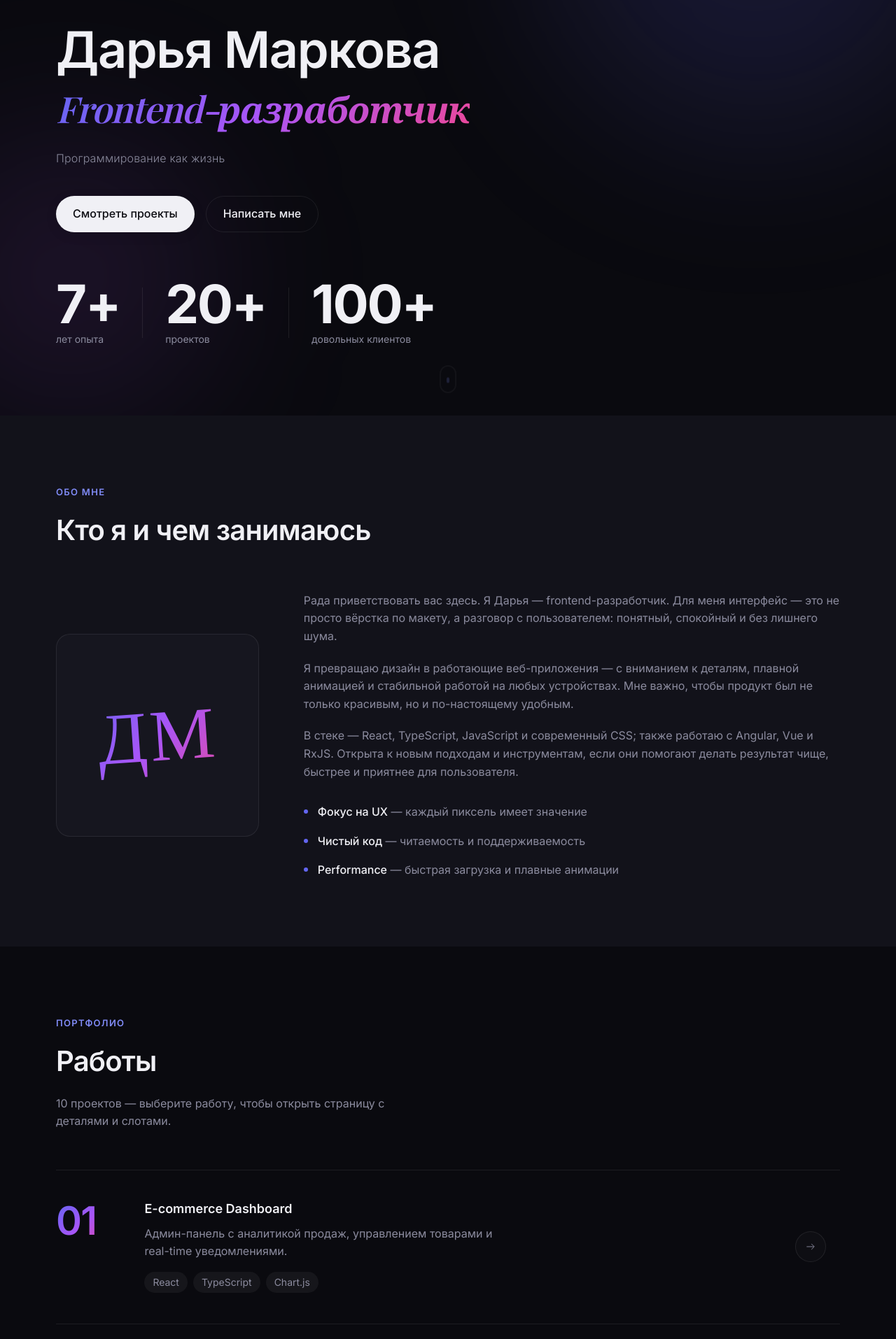
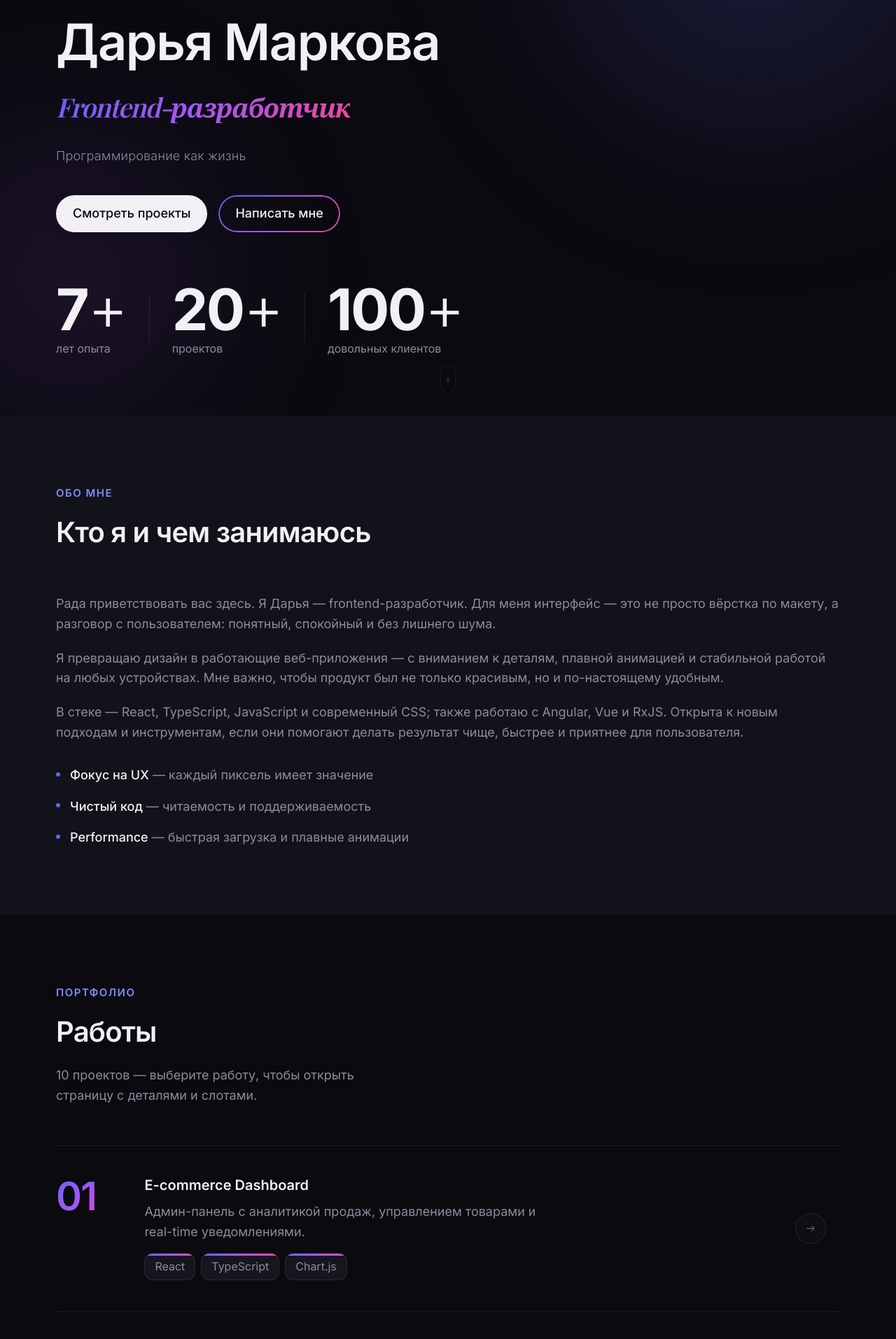
Before and after one commit to MarkovaDA/Portfolio, a React (Vite) app: page / in a window 1280 px wide. Shown: the part 206-2120 px from the top of the page at 70% size. Built offline with nearby package versions, Linux system fonts and the light colour scheme; a web font is replaced by a local one.

Commit message:
Визуальный рефакторинг

```diff
--- a/src/components/About.tsx
+++ b/src/components/About.tsx
@@ -10,11 +10,13 @@ function HighlightItem({ text }: { text: string }) {
   )
 }
 
+const TEMP_HIDE_AVATAR = true
+
 export function About() {
   const { t } = useLocale()
 
   return (
-    <section id="about" className="section about">
+    <section id="about" className={`section about${TEMP_HIDE_AVATAR ? ' about--hide-visual' : ''}`}>
       <div className="container">
         <div className="section__header">
           <span className="section__label">{t.about.label}</span>
--- a/src/components/Hero.tsx
+++ b/src/components/Hero.tsx
@@ -17,7 +17,7 @@ export function Hero() {
         <h1 className="hero__title">
           <span className="hero__name">{t.hero.name}</span>
           <br />
-          <em>{t.hero.role}</em>
+          <em className="hero__role">{t.hero.role}</em>
         </h1>
 
         <p className="hero__subtitle">{t.hero.tagline}</p>
@@ -26,24 +26,24 @@ export function Hero() {
           <a href="#projects" className="btn btn--primary">
             {t.hero.viewProjects}
           </a>
-          <a href="#contact" className="btn btn--ghost">
+          <a href="#contact" className="btn btn--ghost btn--ghost-gradient gradient-border">
             {t.hero.writeMe}
           </a>
         </div>
 
         <div className="hero__stats">
           <div className="hero__stat">
-            <span className="hero__stat-value">7+</span>
+            <span className="hero__stat-value">7<span className="hero__stat-plus">+</span></span>
             <span className="hero__stat-label">{t.hero.yearsExperience}</span>
           </div>
           <div className="hero__stat-divider" aria-hidden="true" />
           <div className="hero__stat">
-            <span className="hero__stat-value">20+</span>
+            <span className="hero__stat-value">20<span className="hero__stat-plus">+</span></span>
             <span className="hero__stat-label">{t.hero.projectsCount}</span>
           </div>
           <div className="hero__stat-divider" aria-hidden="true" />
           <div className="hero__stat">
-            <span className="hero__stat-value">100+</span>
+            <span className="hero__stat-value">100<span className="hero__stat-plus">+</span></span>
             <span className="hero__stat-label">{t.hero.happyClients}</span>
           </div>
         </div>
--- a/src/index.css
+++ b/src/index.css
@@ -41,10 +41,10 @@
   --transition: 0.25s cubic-bezier(0.4, 0, 0.2, 1);
 
   /* Typography scale */
-  --text-xs: 0.8125rem;
-  --text-sm: 0.875rem;
-  --text-base: 1rem;
-  --text-lg: 1.125rem;
+  --text-xs: 0.9375rem;
+  --text-sm: 1rem;
+  --text-base: 1.125rem;
+  --text-lg: 1.25rem;
   --text-section: clamp(2rem, 4vw, 2.5rem);
   --text-hero: clamp(2.5rem, 5vw, 3.5rem);
   --text-display: clamp(3rem, 8vw, 4.5rem);
@@ -122,6 +122,43 @@ img {
   border-color: rgba(255, 255, 255, 0.15);
 }
 
+.gradient-border {
+  position: relative;
+  border: none;
+}
+
+.gradient-border::before {
+  content: '';
+  position: absolute;
+  inset: 0;
+  border-radius: inherit;
+  padding: 1px;
+  background: var(--gradient);
+  -webkit-mask:
+    linear-gradient(#fff 0 0) content-box,
+    linear-gradient(#fff 0 0);
+  -webkit-mask-composite: xor;
+  mask:
+    linear-gradient(#fff 0 0) content-box,
+    linear-gradient(#fff 0 0);
+  mask-composite: exclude;
+  pointer-events: none;
+}
+
+.btn--ghost-gradient {
+  background: transparent;
+}
+
+.btn--ghost-gradient.gradient-border::before {
+  padding: 2px;
+}
+
+.btn--ghost-gradient:hover {
+  border: none;
+  background: rgba(255, 255, 255, 0.05);
+  transform: translateY(-2px);
+}
+
 .btn--large {
   padding: 1rem 2rem;
   font-size: var(--text-base);
@@ -135,6 +172,7 @@ img {
   right: 0;
   z-index: 100;
   height: var(--header-h);
+  overflow: visible;
   transition: background var(--transition), backdrop-filter var(--transition), border-color var(--transition);
 }
 
@@ -154,19 +192,25 @@ img {
 .header__logo {
   display: inline-flex;
   align-items: center;
-  flex-shrink: 0;
+  flex-shrink: 1;
+  min-width: 0;
+  max-width: 55%;
+  padding-block: 0.125rem;
   text-decoration: none;
+  overflow: visible;
 }
 
 .header__logo-word {
+  display: inline-block;
   font-family: var(--font-script);
-  font-size: clamp(2rem, 5vw, 2.5rem);
+  font-size: clamp(1.5rem, 3.5vw, 2.125rem);
   font-weight: 400;
-  line-height: 1;
-  letter-spacing: 0.03em;
+  line-height: 1.15;
+  letter-spacing: 0.02em;
   color: var(--text);
-  transform: rotate(-3deg);
+  transform: rotate(-2deg);
   transform-origin: left center;
+  padding: 0.1em 0.15em 0.05em 0;
   transition: transform var(--transition), color var(--transition);
 }
 
@@ -335,17 +379,21 @@ img {
   font-family: var(--font-sans);
   font-size: var(--text-display);
   font-weight: 600;
-  line-height: 1.1;
+  line-height: 1.15;
   letter-spacing: -0.02em;
+  max-width: 100%;
   margin-bottom: 1.5rem;
   animation: fadeUp 0.8s 0.1s ease both;
 }
 
-.hero__title em {
+.hero__role {
+  display: inline-block;
+  max-width: 100%;
   font-family: var(--font-display);
-  font-size: 0.72em;
+  font-size: clamp(1.35rem, 4.2vw, 2.35rem);
   font-style: italic;
   font-weight: 600;
+  line-height: 1.2;
   background: var(--gradient);
   -webkit-background-clip: text;
   -webkit-text-fill-color: transparent;
@@ -385,10 +433,16 @@ img {
 
 .hero__stat-value {
   display: block;
-  font-size: clamp(3rem, 8vw, 4.75rem);
+  font-size: clamp(3.25rem, 8.5vw, 5.125rem);
   font-weight: 700;
   line-height: 1;
   letter-spacing: -0.03em;
+  color: var(--text);
+}
+
+.hero__stat-plus {
+  font-size: 1.08em;
+  font-weight: 300;
   color: var(--text);
 }
 
@@ -482,6 +536,14 @@ img {
   overflow: visible;
 }
 
+.about--hide-visual .about__visual {
+  display: none;
+}
+
+.about--hide-visual .about__grid {
+  grid-template-columns: 1fr;
+}
+
 .about__avatar {
   position: relative;
   width: min(100%, 300px);
@@ -489,7 +551,7 @@ img {
   display: flex;
   align-items: center;
   justify-content: center;
-  padding: 2rem;
+  padding: clamp(1.5rem, 5vw, 2.5rem);
   overflow: visible;
   background: var(--bg-card);
   border-radius: var(--radius-lg);
@@ -499,16 +561,16 @@ img {
 .about__avatar-initials {
   display: inline-block;
   font-family: var(--font-script);
-  font-size: clamp(5rem, 10vw, 6.5rem);
+  font-size: clamp(4rem, 9vw, 5.75rem);
   font-weight: 400;
-  line-height: 1.15;
-  letter-spacing: 0.04em;
-  padding: 0.15em 0.25em;
+  line-height: 1.1;
+  letter-spacing: 0.03em;
+  padding: 0.12em 0.2em;
   background: var(--gradient);
   -webkit-background-clip: text;
   -webkit-text-fill-color: transparent;
   background-clip: text;
-  transform: rotate(-4deg);
+  transform: rotate(-3deg);
   user-select: none;
 }
 
@@ -631,11 +693,25 @@ img {
 }
 
 .project-strip__tags li {
-  padding: 0.25rem 0.75rem;
+  position: relative;
+  overflow: hidden;
+  padding: 0.35rem 0.875rem;
   font-size: var(--text-sm);
-  background: rgba(255, 255, 255, 0.05);
-  border-radius: 999px;
   color: var(--text-muted);
+  border: 1px solid var(--border);
+  border-radius: var(--radius);
+  background: var(--bg-card);
+}
+
+.project-strip__tags li::before {
+  content: '';
+  position: absolute;
+  top: 0;
+  left: 0;
+  right: 0;
+  height: 3px;
+  background: var(--gradient);
+  pointer-events: none;
 }
 
 .decor-arrow {
@@ -911,11 +987,25 @@ img {
 }
 
 .project-intro__tags li {
-  padding: 0.35rem 0.875rem;
+  position: relative;
+  overflow: hidden;
+  padding: 0.4rem 0.875rem;
   font-size: var(--text-sm);
-  background: rgba(255, 255, 255, 0.05);
-  border-radius: 999px;
   color: var(--text-muted);
+  border: 1px solid var(--border);
+  border-radius: var(--radius);
+  background: var(--bg-card);
+}
+
+.project-intro__tags li::before {
+  content: '';
+  position: absolute;
+  top: 0;
+  left: 0;
+  right: 0;
+  height: 3px;
+  background: var(--gradient);
+  pointer-events: none;
 }
 
 .project-intro__links {
@@ -1106,13 +1196,14 @@ img {
   font-size: var(--text-sm);
   color: var(--text-muted);
   border: 1px solid var(--border);
-  border-radius: 999px;
-  transition: border-color var(--transition), color var(--transition);
+  border-radius: var(--radius);
+  background: var(--bg-card);
+  transition: color var(--transition), border-color var(--transition);
 }
 
 .skills__tag:hover {
+  color: var(--text);
   border-color: rgba(99, 102, 241, 0.4);
-  color: var(--text);
 }
 
 /* Contact */
@@ -1255,9 +1346,25 @@ img {
     justify-content: center;
   }
 
+  .header__logo {
+    max-width: calc(100% - 3.5rem);
+  }
+
+  .header__logo-word {
+    font-size: clamp(1.35rem, 5.5vw, 1.75rem);
+  }
+
   .header__burger {
     display: flex;
     margin-left: auto;
+  }
+
+  .hero__role {
+    font-size: clamp(1.2rem, 5.5vw, 1.85rem);
+  }
+
+  .about__avatar-initials {
+    font-size: clamp(3.5rem, 16vw, 4.75rem);
   }
 
   .about__grid {
@@ -1279,7 +1386,7 @@ img {
   }
 
   .hero__stat-value {
-    font-size: clamp(2.75rem, 12vw, 3.75rem);
+    font-size: clamp(3rem, 12vw, 4.125rem);
   }
 
   .contact__card {
```
